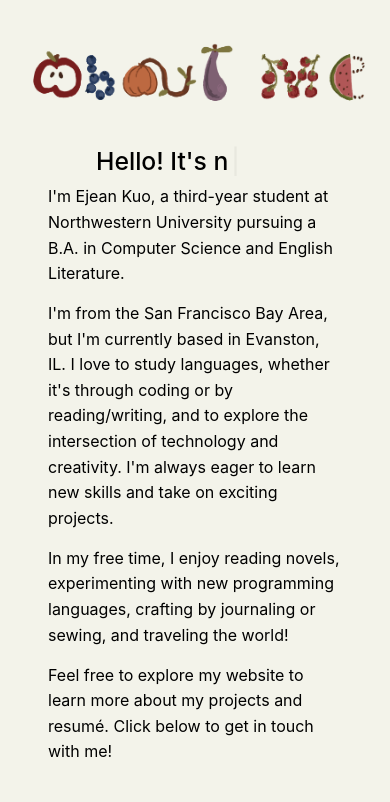
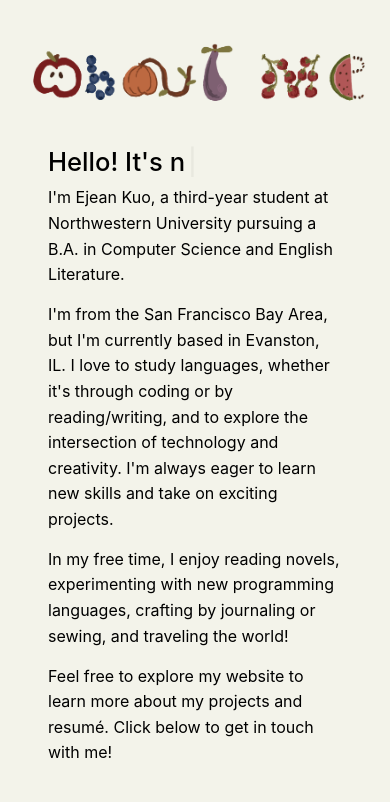
Before and after one commit to ejeankuo/ejean-s-website, a React (Create React App) app: page /about in a window 390 px wide. Shown: the top 802 px of the page. Built offline with nearby package versions, Linux system fonts and the light colour scheme; a web font is replaced by a local one.

Commit message:
fix aboutme page mobile responsivity

```diff
--- a/src/pages/aboutme/aboutpage.css
+++ b/src/pages/aboutme/aboutpage.css
@@ -105,6 +105,7 @@ a {
 
 h2 {
   margin-left: 3rem;
+  font-size: 1.6rem;
 }
 
 /* Responsivity */
@@ -199,4 +200,9 @@ h2 {
   .question-card {
     border-radius: 0%;
   }
+
+  .hello-typewriter {
+    margin-left: -3rem;
+  }
+
 }
--- a/src/pages/aboutme/aboutpage.js
+++ b/src/pages/aboutme/aboutpage.js
@@ -20,7 +20,7 @@ const SDFAPhotos = [
 
 function HelloTyped() {
     return (
-    <span>
+    <span className="hello-typewriter">
         <Typewriter
         words={[ 'Hello! It\'s nice to meet you.' ]}
         loop={true}
@@ -41,7 +41,7 @@ export default function AboutPage() {
                 <img src="/about-me.png" alt="About me" className="signature-about" loading="eager"/>
                 <div className="about-card">
                     <div className="about-text">
-                        <h2>< HelloTyped /></h2>
+                        <h2><HelloTyped/></h2>
                         <p>I'm Ejean Kuo, a third-year student at Northwestern University pursuing a B.A. in Computer Science and English Literature.</p>
                         <p>I'm from the San Francisco Bay Area, but I'm currently based in Evanston, IL. I love to study languages,
                             whether it's through coding or by reading/writing, and to explore the intersection of technology and creativity.
```
